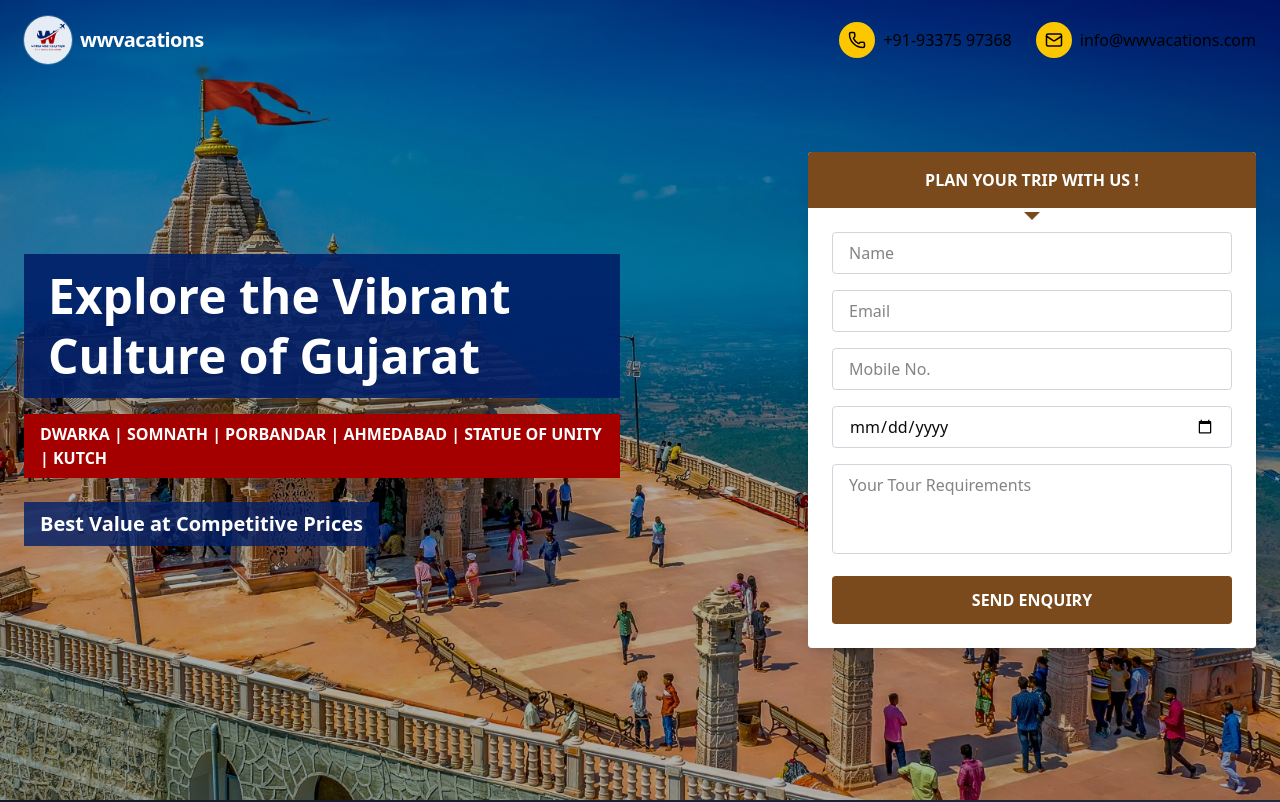
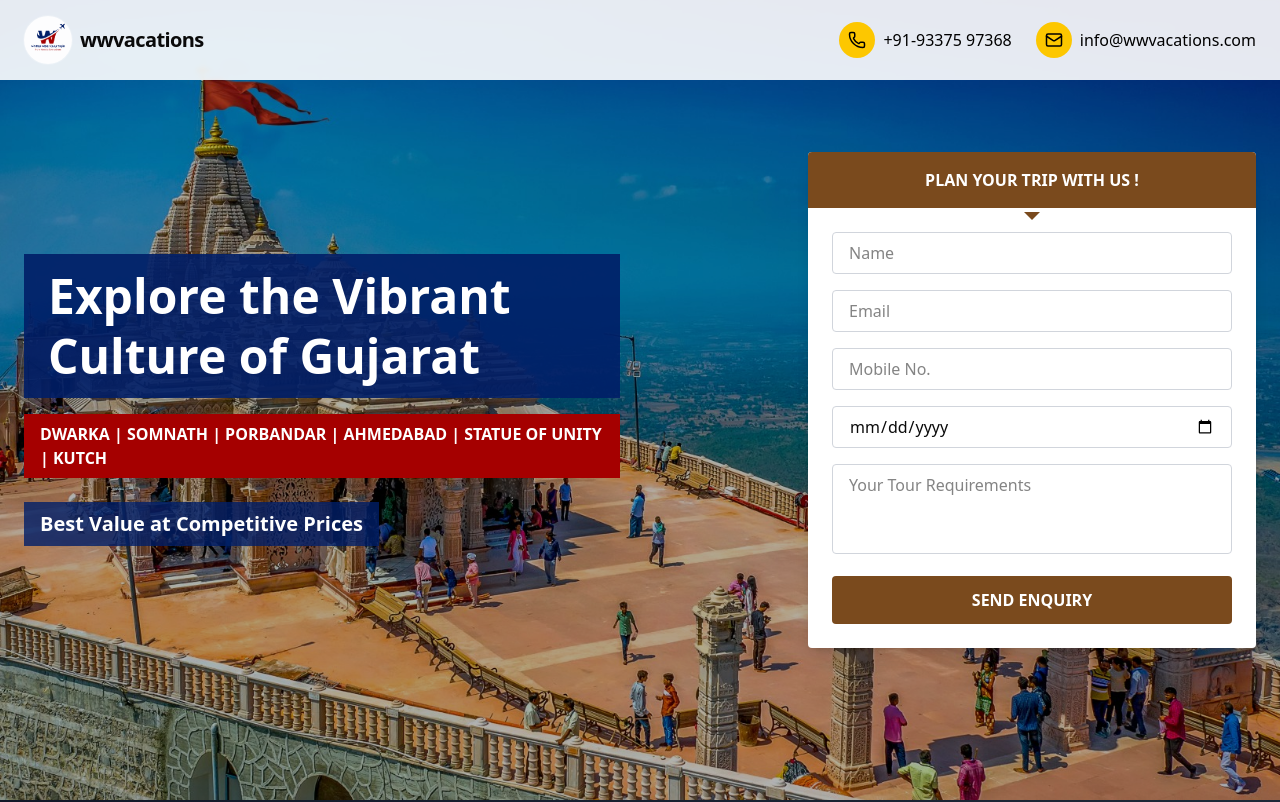
Before and after one commit to ayushnanda14/wwvacations, a Next.js app: page /gujarat-package in a window 1280 px wide. Shown: the top 802 px of the page. Built offline with nearby package versions, Linux system fonts and the light colour scheme; a web font is replaced by a local one.

Commit message:
Update LandingPageNavbar.tsx

```diff
--- a/src/components/LandingPageNavbar.tsx
+++ b/src/components/LandingPageNavbar.tsx
@@ -8,7 +8,7 @@ import logo from '@/logo.png';
 
 const LandingPageNavbar: React.FC = () => {
   return (
-    <nav className="fixed inset-x-0 top-0 z-40 px-6 py-4 flex items-center justify-between transition-all duration-300 bg-white/0 backdrop-blur-[2px]">
+    <nav className="fixed inset-x-0 top-0 z-40 px-6 py-4 flex items-center justify-between transition-all duration-300 bg-white/90 backdrop-blur-[2px]">
       <div className="container mx-auto flex items-center justify-between">
 
         {/* Logo */}
@@ -26,7 +26,7 @@ const LandingPageNavbar: React.FC = () => {
             priority
           />
         </div>
-        <span className="text-xl transition-colors text-white">
+        <span className="text-xl transition-colors text-gray">
           wwvacations
         </span>
       </Link>
```
